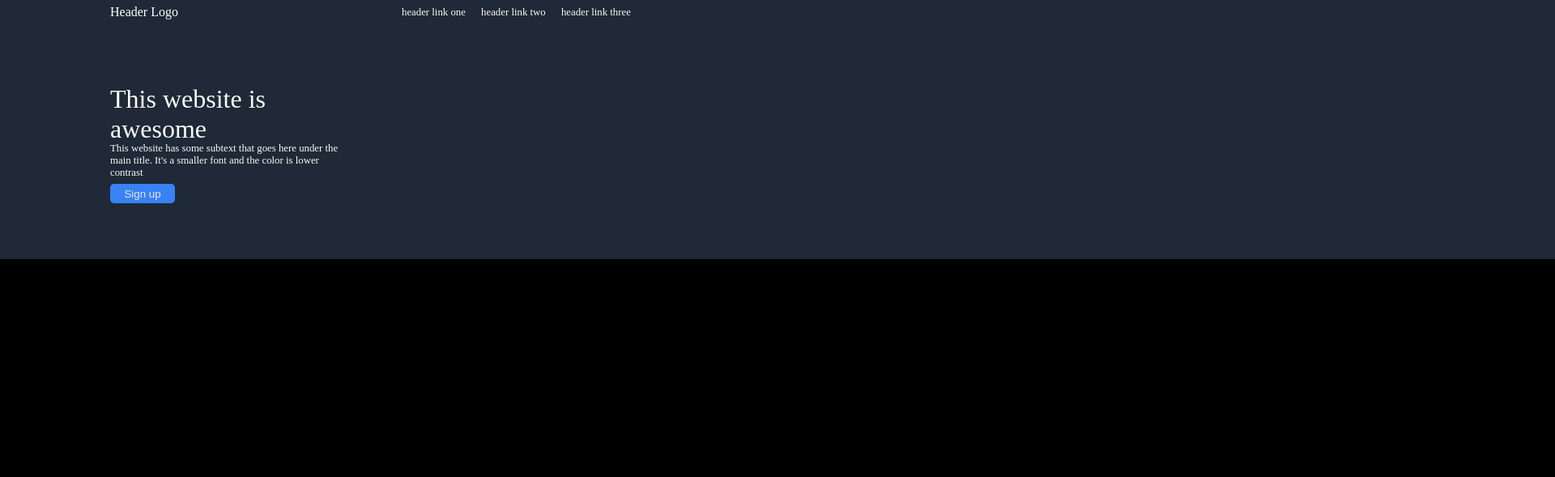
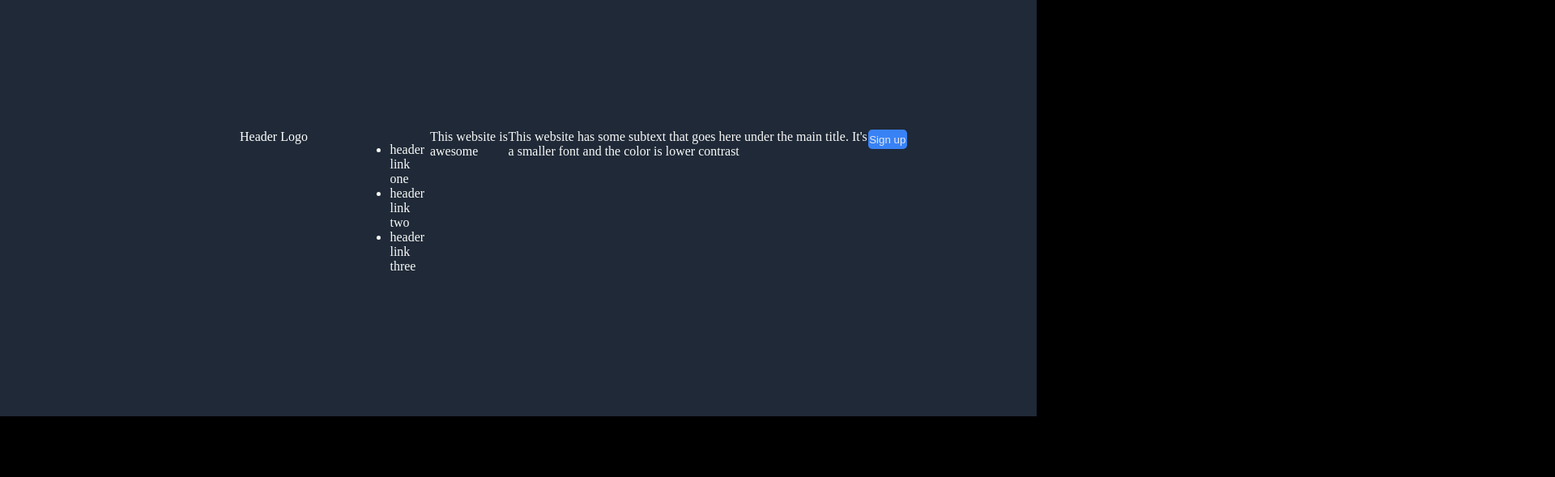
Before and after one commit to BigData-Daddy/Landing_Page, a plain HTML site: page index.html in a window 1280 px wide. Shown: the whole page at 81% size, 1920 px wide, since content can reach past the window. Drawn offline with Linux system fonts and the light colour scheme.

Commit message:
I have changed the CSS to work with flexboxes

```diff
--- a/style.css
+++ b/style.css
@@ -13,82 +13,101 @@
 body {
     background: black;
     margin: 0px;
-    margin: 0 auto;
+    margin: 0;
 }
 
-/* first block starts here  */
-.header {
-    position: relative;
-    background: var(--clr-primary-darkblue);
-    color: var(--clr-primary-text);
-    padding: 10em 20em;
-    width: 100%;
+/* Font Elements */
+h1{
+font: extra-bold;
+font-size: 48px;
+}
+
+.p {
+font-size: 18px;
+
+}
+
+
+
+
+/* container css */
+.container {
+display: flex;
+height: 100vh;
+flex-direction: column;
+}
+
+
+
+
+
+
+/* all css for the nav bar goes here */
+.header-nav {
+    position: sticky;
+    top: 0rem;
+    padding: 0rem;
+    display: flex;
+    background-color: var(--clr-primary-darkblue);
+    align-items: center;
+    z-index: 10;
 }
 
 .header-logo {
-    position: absolute;
+    display: block;
+    width: 15rem;
+    padding-left: 8.5rem;
+    margin-right: auto;
     color: var(--clr-secondary-white);
-    font-size: 24px;
-    top: .4rem;
-    left: 8.5rem;
-    font-size: 1rem;
+}
+
+.header-link {
+    margin-right: 2rem;
+    display: flex;
+    margin-left: auto;
+    color: var(--clr-secondary-white);
+    column-gap: 2rem;
+}
 
 
 
+
+
+/* this is the content block below the nav bar */
+.header {
+    display: flex;
+    flex-direction: row;
+    align-items: flex-start;
+    justify-content: center;
+    background: var(--clr-primary-darkblue);
+    color: var(--clr-primary-text);
+    padding: 10rem;
+
 }
 
-.header-nav {
-position: absolute;
-display: flex;
-flex-direction: row;
-top: .5rem;
-right: 4rem;
-left: 30.5rem;
-font-size: .8rem;
-white-space: nowrap;
+.header-textbox {
+    display: flex;
+    flex-direction: column;
+    flex-basis: 30rem;
+    margin-right: 3rem;
 }
 
-.header-nav ul {
-    top: 1rem;
-    margin:0;
-    padding:0;
-}
-
-.header-nav li {
-
-    margin-inline: .5rem;
-    display: inline-block;
-}
-
-.header-main-message {
-position: absolute;
-top: 6.5rem;
-left: 8.5rem;
-font-size: 2rem;
-word-break: break-word;
-width: 15rem;
-
-
-}
-.header-sub-message {
-    position: absolute;
-    top: 11rem;
-    left: 8.5rem;
-    font-size: .8rem;
-    word-break: break-word;
-    width: 18rem;
+.catimage img {
+    display: flex;
+    flex: 1;
+    width: 500px;
+    height: 350px;
+    object-fit: cover;
 }
 
 .header-button {
-    position: absolute;
+    position: flex;
     color: #E5E7EB;
-    top: 14.2rem;
-    left: 8.5rem;
     background-color: var(--clr-primary-button);
     border-radius: .3rem;
     border: none;
     padding: 0;
     width: 5rem;
     height: 1.5rem;
-
 }
+/* end of content below the nav bar */
```
